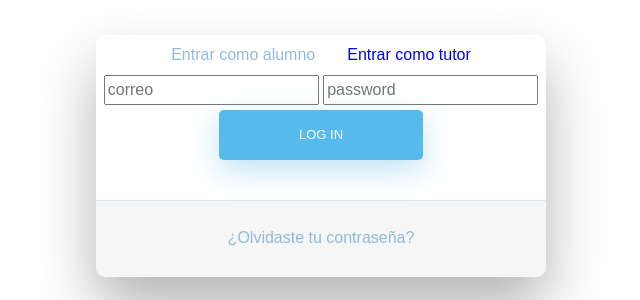
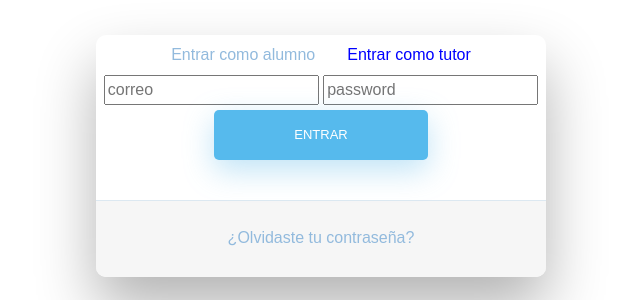
Before and after one commit to edo9924/TutoriasWEB, a PHP site: page /login-tutor.php in a window 1280 px wide. Shown: the part 300-600 px from the top of the page, without its empty margins (319-959 px from the left). Run offline with PHP 8.4, Linux system fonts and the light colour scheme; data that the repository does not hold is empty.

Commit message:
Update login-tutor.php

```diff
--- a/login-tutor.php
+++ b/login-tutor.php
@@ -100,7 +100,7 @@
     <form  action="" method="post">
       <input type="email" id="email" class="fadeIn second" name="email" placeholder="correo">
       <input type="password" id="password" class="fadeIn third" name="password" placeholder="password">
-      <input type="submit" class="fadeIn fourth" value="Log In" name="submit" id="submit">
+      <input type="submit" class="fadeIn fourth" value="ENTRAR" name="submit" id="submit">
     </form>
 
     <?php echo $welcomeMsg; ?>
```
